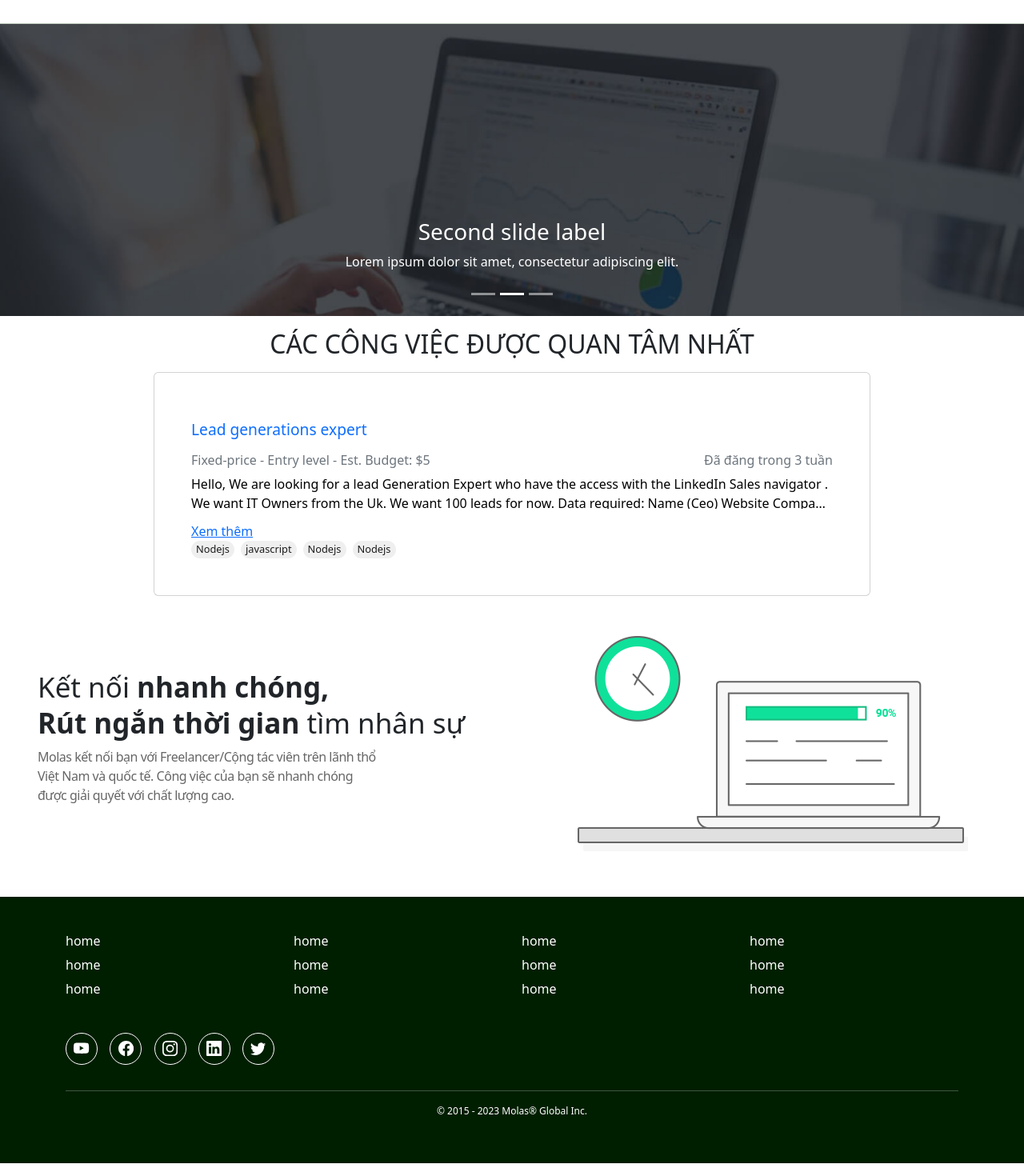
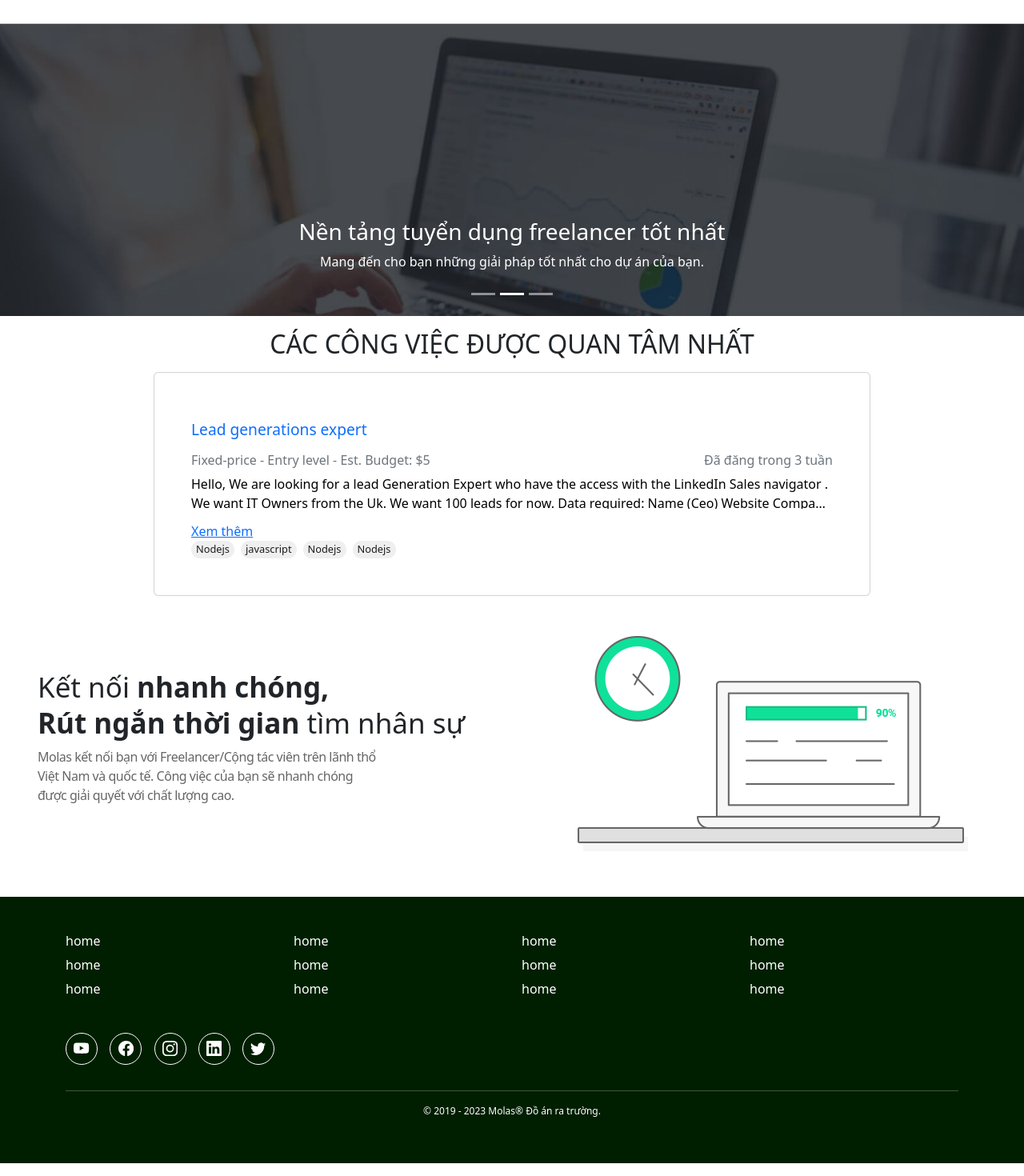
Before and after one commit to nguyentheduyet01/freelancer_hiring, a React (Create React App) app in the folder frontend/: page / in a window 1280 px wide. Shown: the part 111-1581 px from the top of the page at 80% size. Built offline with nearby package versions, Linux system fonts and the light colour scheme.

Commit message:
description slider

```diff
--- a/frontend/src/components/footer/Footer.jsx
+++ b/frontend/src/components/footer/Footer.jsx
@@ -95,7 +95,7 @@ const Footer = () => {
           </Col>
         </Row>
         <hr />
-        <p style={{ fontSize: "12px", textAlign: "center" }}>© 2015 - 2023 Molas® Global Inc.</p>
+        <p style={{ fontSize: "12px", textAlign: "center" }}>© 2019 - 2023 Molas® Đồ án ra trường.</p>
       </Container>
     </footer>
   );
--- a/frontend/src/components/slider/Slider.jsx
+++ b/frontend/src/components/slider/Slider.jsx
@@ -9,24 +9,24 @@ function Slider() {
       <Carousel.Item>
         <img className='d-block w-100' src={bg1} alt='First slide' />
         <Carousel.Caption>
-          <h3>First slide label</h3>
-          <p>Nulla vitae elit libero, a pharetra augue mollis interdum.</p>
+          <h3>Chào mừng đến với Molas</h3>
+          <p>Nơi kết nối giữa nhà tuyển dụng và các chuyên gia đa lĩnh vực.</p>
         </Carousel.Caption>
       </Carousel.Item>
       <Carousel.Item>
         <img className='d-block w-100' src={bg2} alt='Second slide' />
 
         <Carousel.Caption>
-          <h3>Second slide label</h3>
-          <p>Lorem ipsum dolor sit amet, consectetur adipiscing elit.</p>
+          <h3>Nền tảng tuyển dụng freelancer tốt nhất</h3>
+          <p>Mang đến cho bạn những giải pháp tốt nhất cho dự án của bạn.</p>
         </Carousel.Caption>
       </Carousel.Item>
       <Carousel.Item>
         <img className='d-block w-100' src={bg3} alt='Third slide' />
 
         <Carousel.Caption>
-          <h3>Third slide label</h3>
-          <p>Praesent commodo cursus magna, vel scelerisque nisl consectetur.</p>
+          <h3>Tìm kiếm chuyên gia freelancer tốt nhất</h3>
+          <p>Chúng tôi giúp bạn tiếp cận với những tài năng đa dạng nhất.</p>
         </Carousel.Caption>
       </Carousel.Item>
     </Carousel>
```
